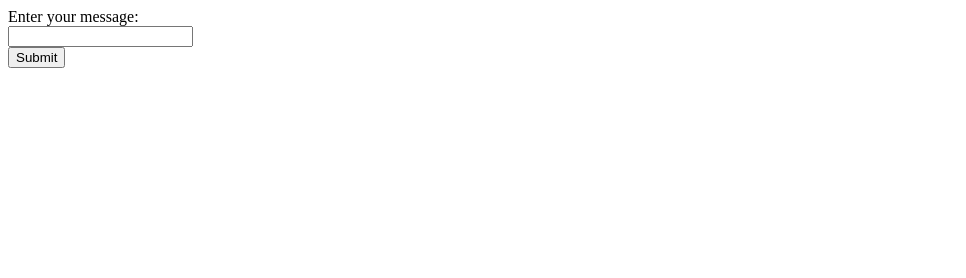
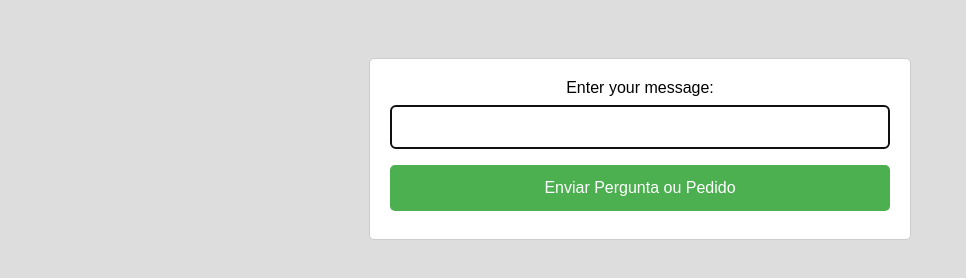
Before and after one commit to zRAMONz/ChatRobo, a plain HTML site: page index.html in a window 1280 px wide. Shown: the whole page, without its empty margins (0-966 px from the left). Drawn offline with Linux system fonts and the light colour scheme.

Commit message:
Update index.html

```diff
--- a/index.html
+++ b/index.html
@@ -1,18 +1,79 @@
 <html>
+<head>
+  <style>
+    body {
+      text-align: center;
+      font-family: sans-serif;
+      background-color: #dddddd;
+      padding: 30px;
+    }
+    form {
+      max-width: 500px;
+      margin: 20px auto;
+      background-color: #ffffff;
+      border: 1px solid #cccccc;
+      border-radius: 5px;
+      padding: 20px;
+    }
+    input[type="text"] {
+      width: 100%;
+      box-sizing: border-box;
+      font-size: 16px;
+      padding: 12px 20px;
+      margin: 8px 0;
+      border: 1px solid #cccccc;
+      border-radius: 5px;
+    }
+    button[type="button"] {
+      width: 100%;
+      font-size: 16px;
+      background-color: #4caf50;
+      color: #ffffff;
+      padding: 14px 20px;
+      margin: 8px 0;
+      border: none;
+      border-radius: 5px;
+      cursor: pointer;
+    }
+    button[type="button"]:hover {
+      background-color: #45a049;
+    }
+    p {
+      margin: 20px 0;
+      font-size: 18px;
+    }
+  </style>
+</head>
 <body>
 
 <form>
   <label for="input">Enter your message:</label><br>
-  <input type="text" id="input"><br>
-  <button type="button" onclick="displayMessage()">Submit</button>
+  <input type="text" id="input" autofocus><br>
+  <button type="button" onclick="displayMessage()">Enviar Pergunta ou Pedido</button>
 </form>
 
 <p id="output"></p>
 
 <script>
+const messages = [
+  "Oi, Biaaaa, do que você gostaria hoje?",
+  "Entendi, você quer mais nudes",
+  "Carregando nude",
+  "c==========3",
+  "Espero que tenha gostado",
+];
+let index = 0;
+
 function displayMessage() {
-  document.getElementById("output").innerHTML = "Oi Biaaa";
+  document.getElementById("output").innerHTML = messages[index];
+  index = (index + 1) % messages.length;
 }
+
+document.getElementById("input").addEventListener("keydown", event => {
+  if (event.key === "Enter") {
+    displayMessage();
+  }
+});
 </script>
 
 </body>
```
